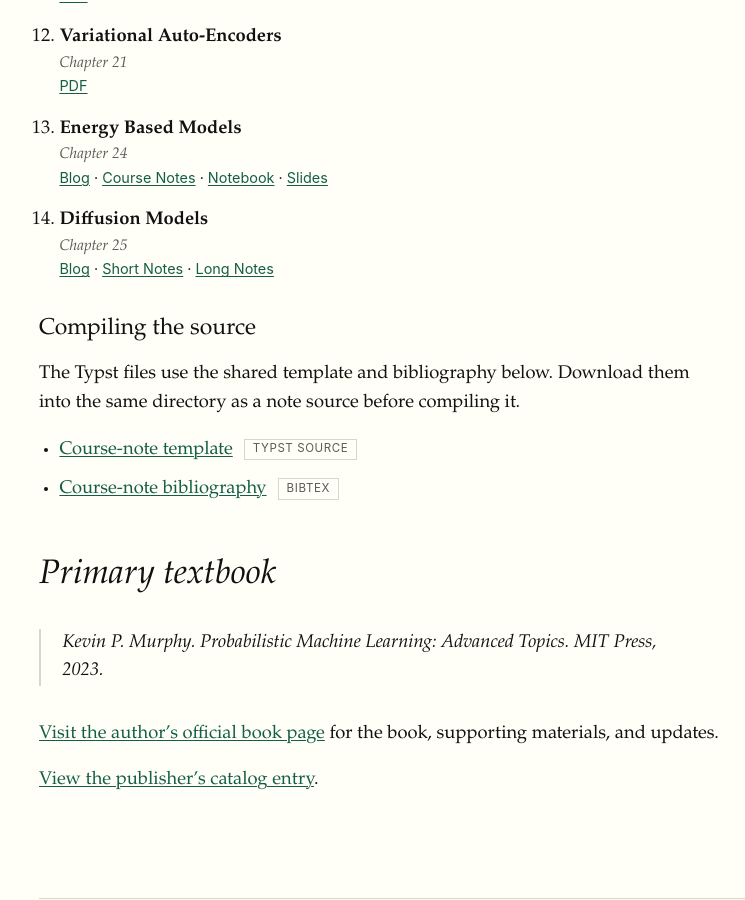
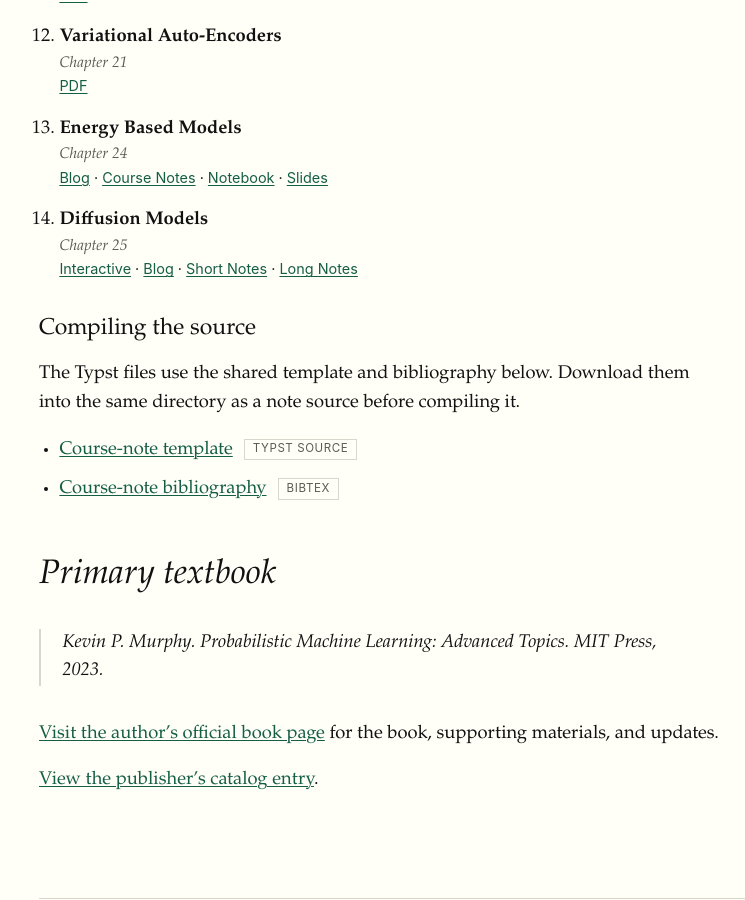
Before and after one commit to CSC5666/Fall2026, a Jekyll site: the page built from resources.md, in a window 1280 px wide and 900 px high, scrolled down 1663 px. Shown: the whole window, without its empty margins (51-796 px from the left). Built offline with Jekyll 4.4.1, drawn with Linux system fonts in a browser that asks for light colours.

Commit message:
Update resources.yml

```diff
--- a/_data/resources.yml
+++ b/_data/resources.yml
@@ -94,6 +94,8 @@ readings:
   - title: Diffusion Models
     chapters: Chapter 25
     materials:
+      - label: Interactive
+        url: https://poloclub.github.io/diffusion-explainer/
       - label: Blog
         url: https://lilianweng.github.io/posts/2021-07-11-diffusion-models/
       - label: Short Notes
```
